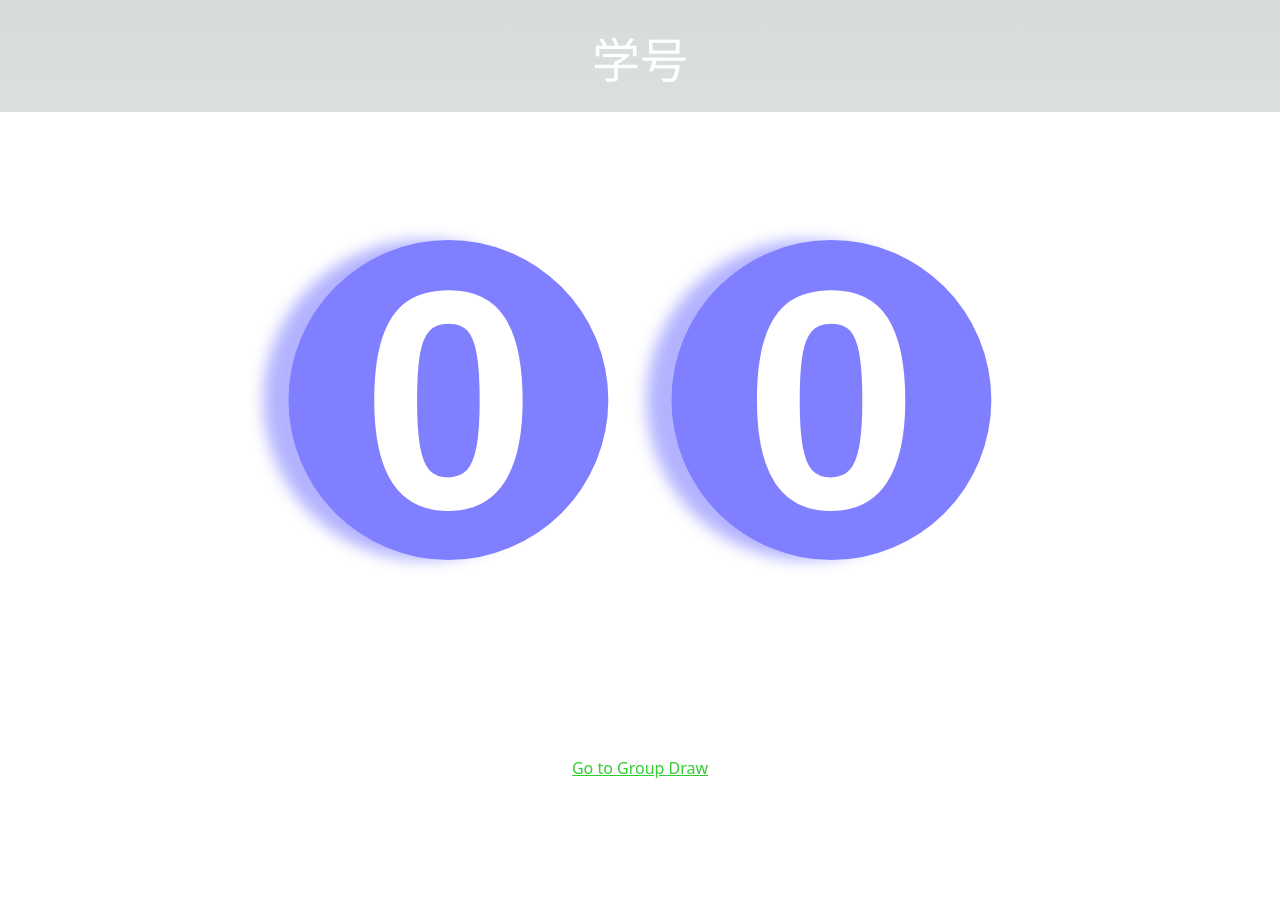
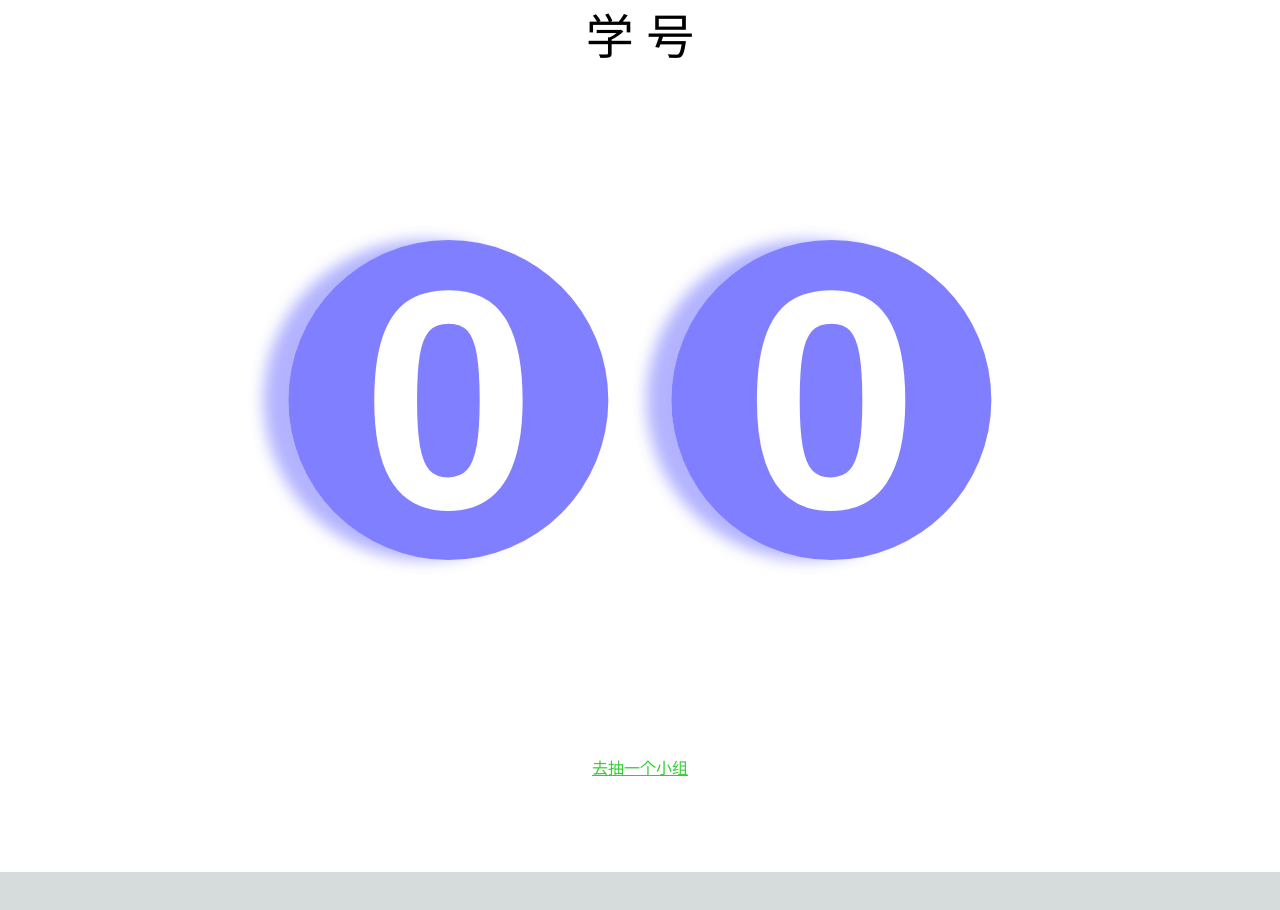
Before and after one commit to GaryFu/Lottery, a Next.js app: page / in a window 1280 px wide. After the commit the page ends 872 px from the top, so only its background shows below. Built offline with nearby package versions, Linux system fonts and the light colour scheme.

Commit message:
rollback

```diff
--- a/src/components/Lottery.module.css
+++ b/src/components/Lottery.module.css
@@ -1,32 +1,10 @@
 /* src/components/Lottery.module.css */
-/* src/components/Lottery.module.css */
-
-.floatingText {
-  position: fixed;
-  left: 20px;
-  top: 50%;
-  transform: translateY(-50%);
-  color: white;
-  font-size: 1.5rem;
-  font-weight: bold;
-  writing-mode: vertical-rl;
-  text-orientation: upright;
+.title {
+  font-size: 3em;
+  color: black;
+  text-align: center;
+  background-color: #ffffff;
 }
-
-.title {
-  font-size: 3rem;
-  color: white;
-  text-align: center;
-  margin-top: 1.5rem;
-  margin-bottom: 1rem;
-}
-
-/*.title {*/
-/*  font-size: 3em;*/
-/*  color: black;*/
-/*  text-align: center;*/
-/*  background-color: #ffffff;*/
-/*}*/
 .sphere {
   width: 36vmin;
   height: 36vmin;
--- a/src/pages/index.js
+++ b/src/pages/index.js
@@ -1,39 +1,24 @@
-import React, { useState, useEffect } from 'react';
+import React from 'react';
 import { useRouter } from 'next/router';
 import Lottery from '../components/Lottery';
 import styles from '../components/Lottery.module.css';
 
 function Home() {
   const router = useRouter();
-    const [daysUntilExam, setDaysUntilExam] = useState(0);
-
-    useEffect(() => {
-        const days = getDaysUntilExam();
-        setDaysUntilExam(days);
-    }, []);
 
   const handleClick = () => {
     router.push('/group-draw');
   };
 
-    const getDaysUntilExam = () => {
-        const currentDate = new Date();
-        const examDate = new Date(2023, 5, 17); // June 17, 2023
-        const timeDifference = examDate - currentDate;
-        const daysDifference = Math.ceil(timeDifference / (1000 * 60 * 60 * 24));
-        return daysDifference;
-    };
-
   return (
     <div>
-            <h1 className={styles.title}>学号</h1>
+      <h1 className={styles.title}>学    号</h1>
       <Lottery maxNumber={38} digits={2} />
       <div>
         <span className={styles.navLink} onClick={handleClick}>
-          Go to Group Draw
+          去抽一个小组
         </span>
       </div>
-            <div className={styles.floatingText}>离中考还有 {daysUntilExam} 天</div>
     </div>
   );
 }
```
Lines whose indentation alone changed are shown as unchanged.
